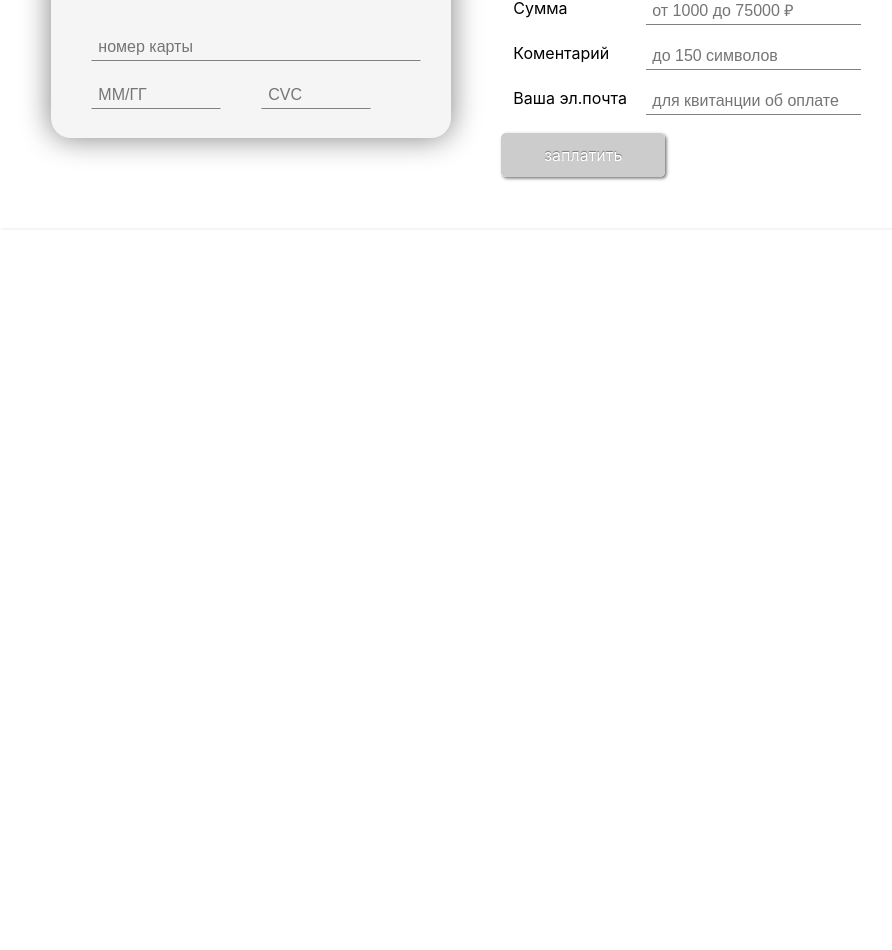
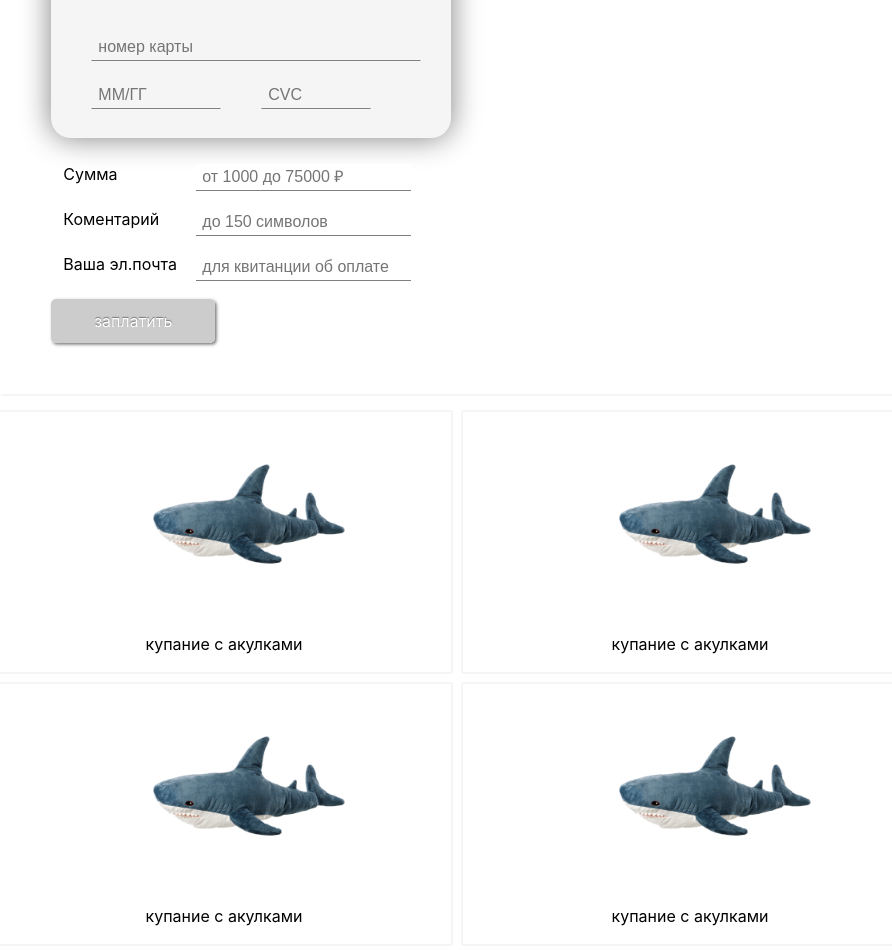
Before and after one commit to hukopo/bank, a React (Create React App) app: page /#/home in a window 1280 px wide. Shown: the part 494-1444 px from the top of the page, without its empty margins (181-1073 px from the left). Before the commit the page ends 800 px from the top, so only its background shows below. Built offline with nearby package versions, Linux system fonts and the light colour scheme; what flux, keymirror would draw is missing.

Commit message:
popravil zamechaniaj

```diff
--- a/src/Advertising.js
+++ b/src/Advertising.js
@@ -1,4 +1,5 @@
 import React, { Component } from 'react';
+import './Bank.css';
 
 class Advertising extends Component {
     constructor() {
@@ -10,8 +11,21 @@ class Advertising extends Component {
     render() {
         return (
             <div>
-                <div>
-
+                <div className="reclam">
+                    <img alt="shark not found" height='200px' src="./shark.jpg" />
+                    <p>купание с акулками</p>
+                </div>
+                <div className="reclam">
+                    <img alt="shark not found" height='200px' src="./shark.jpg" />
+                    <p>купание с акулками</p>
+                </div>
+                <div className="reclam">
+                    <img alt="shark not found" height='200px' src="./shark.jpg" />
+                    <p>купание с акулками</p>
+                </div>
+                <div className="reclam">
+                    <img alt="shark not found" height='200px' src="./shark.jpg" />
+                    <p>купание с акулками</p>
                 </div>
             </div>
         );
--- a/src/Bank.css
+++ b/src/Bank.css
@@ -1,7 +1,7 @@
 .main{
   margin: -10px 10%;
-  min-width: 900px;
-  max-width: 1200px;
+  max-width: 1070px;
+  min-width: 630px;
   border-right: 4px solid whitesmoke;
   border-left: 4px solid whitesmoke;
   padding: 0 40px;
@@ -22,3 +22,20 @@
 .header > div > a {
   margin-left: 20px;
 }
+
+.reclam {
+  width: 450px;
+  margin: 4px;
+  padding: 2px;
+  border: 2px solid whitesmoke;
+  border-radius: 3px;
+  display: inline-block;
+}
+
+.reclam > p {
+  text-align: center;
+}
+
+.reclam > img {
+  margin-left: 150px;
+}
--- a/src/CardPayment.css
+++ b/src/CardPayment.css
@@ -24,12 +24,6 @@
     border-bottom: 1px solid #000;
 }
 
-.creedit-card
-{
-    height: 300px;
-    width: 500px;
-}
-
 .creedit-card .card-payment-input
 {
     border-bottom: 1px solid gray;
@@ -40,12 +34,23 @@
     margin: 5%;
 }
 
+.card-payment > .discrepyion-payment
+{
+    display: inline-block;
+}
+
+.card-payment > .creedit-card
+{
+    display: inline-block;
+}
+
 .creedit-card{
     height: 200px;
     width: 400px;
     background: whitesmoke;
     box-shadow: 0 0 30px gray;
     border-radius: 20px;
+    margin-right: 30px;
 }
 
 .creedit-card > .card-number
@@ -80,8 +85,7 @@
 
 .discrepyion-payment
 {
-    margin-left: 450px;
-    margin-top: -230px;
+    padding-top: 10px;
     width: 400px;
 }
 
--- a/src/InternetBankPayment.css
+++ b/src/InternetBankPayment.css
@@ -43,28 +43,28 @@ div.button25:active {
 small {
     float: right;
     margin-left: 10px;
-    margin-top: 29px;
     color: gray;
 }
 
 .purpose-payment {
-    margin-right: -130px;
+    margin-top: 32px;
+    margin-right: -180px;
+}
+
+.rnds {
+    margin-top: 15px;
+}
+
+.pument {
+    margin-top: -10px;
 }
 
 .phone-small {
     margin-top: 0px;
 }
 
-.nds18 {
-    margin-right: -70px;
-}
-
-.nds10 {
-    margin-right: -130px;
-}
-
-.nds-none {
-    margin-right: -190px;
+.field-internet-bank > small{
+    display: inline-block;
 }
 
 .nds-input {
--- a/src/InternetBankPayment.js
+++ b/src/InternetBankPayment.js
@@ -126,10 +126,10 @@ class InternetBankPayment extends Component {
 
                     <article class="field-internet-bank">
                         <input id="description" className='nds-input' placeholder={`НДС ${this.state.nds}%`} type="text" onChange={this.changeDescription}/>
-                        <small onClick={() => this.switchNDS(18)} style={this.state.nds === 18 ? { color: 'deepskyblue' } : null} className='nds18'>НДС 18%</small>
-                        <small onClick={() => this.switchNDS(10)} style={this.state.nds === 10 ? { color: 'deepskyblue' } : null} className='nds10'>НДС 10%</small>
-                        <small onClick={() => this.switchNDS(0)} style={this.state.nds === 0 ? { color: 'deepskyblue' } : null} className='nds-none'>Без НДС</small>
                         <p>За что</p>
+                        <small onClick={() => this.switchNDS(18)} style={this.state.nds === 18 ? { color: 'deepskyblue' } : null} className='nds18 pument'>НДС 18%</small>
+                        <small onClick={() => this.switchNDS(10)} style={this.state.nds === 10 ? { color: 'deepskyblue' } : null} className='nds10 pument'>НДС 10%</small>
+                        <small onClick={() => this.switchNDS(0)} style={this.state.nds === 0 ? { color: 'deepskyblue' } : null} className='nds-none pument'>Без НДС</small>
                     </article>
 
                     <article class="field-internet-bank">
--- a/src/Pay.js
+++ b/src/Pay.js
@@ -155,10 +155,10 @@ class Pay extends Component {
 
                     <article className="field-internet-bank">
                         <input id="description" className='nds-input' placeholder={`НДС ${this.state.nds}%`} type="text" onChange={this.changeDescription}/>
-                        <small onClick={() => this.switchNDS(18)} style={this.state.nds === 18 ? { color: 'deepskyblue' } : null} className='nds18'>НДС 18%</small>
-                        <small onClick={() => this.switchNDS(10)} style={this.state.nds === 10 ? { color: 'deepskyblue' } : null} className='nds10'>НДС 10%</small>
-                        <small onClick={() => this.switchNDS(0)} style={this.state.nds === 0 ? { color: 'deepskyblue' } : null} className='nds-none'>Без НДС</small>
                         <p>За что</p>
+                        <small onClick={() => this.switchNDS(18)} style={this.state.nds === 18 ? { color: 'deepskyblue' } : null} className='nds18 pument'>НДС 18%</small>
+                        <small onClick={() => this.switchNDS(10)} style={this.state.nds === 10 ? { color: 'deepskyblue' } : null} className='nds10 pument'>НДС 10%</small>
+                        <small onClick={() => this.switchNDS(0)} style={this.state.nds === 0 ? { color: 'deepskyblue' } : null} className='nds-none pument'>Без НДС</small>
                     </article>
 
                     <article className="field-internet-bank">
```
Also changed, not shown: src/Admin/AdminPanel.js (+53 -10 lines).
